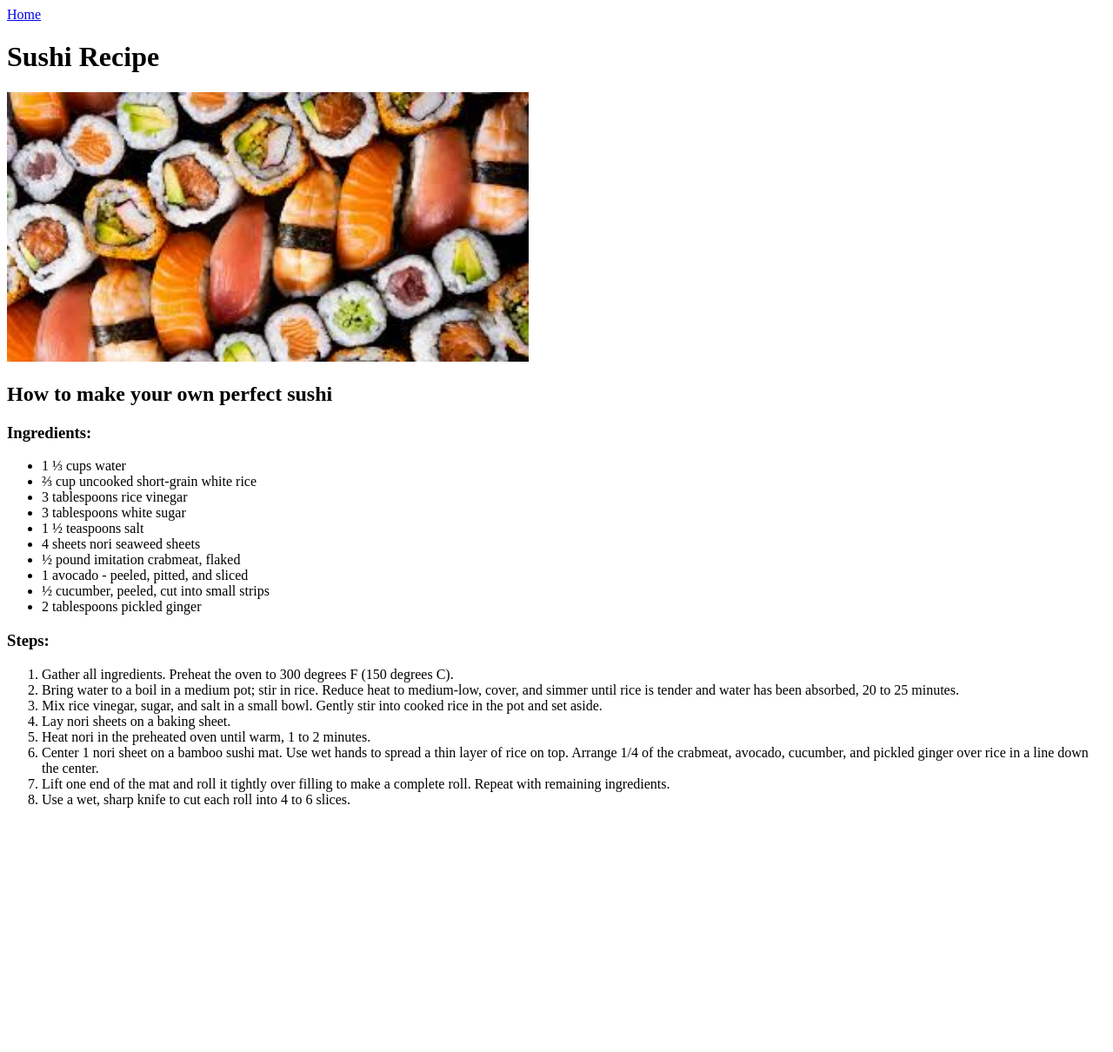
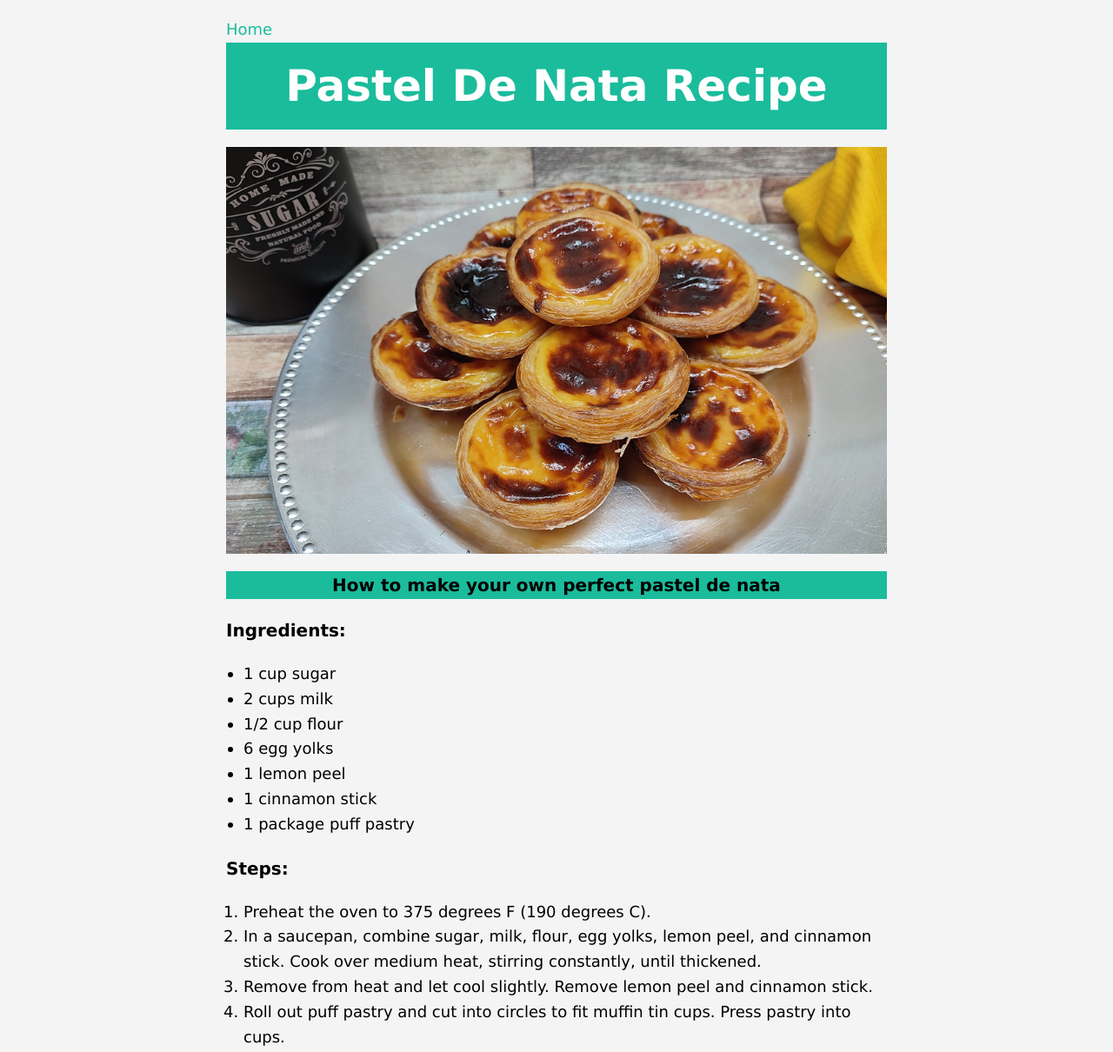
Before and after one commit to MarcoCotas/odin-recipes, a plain HTML site: page recipes/sushi.html in a window 1280 px wide. Shown: the top 1210 px of the page at 87% size. Before the commit the page ends 945 px from the top, so only its background shows below. Drawn offline with Linux system fonts and the light colour scheme.

Commit message:
Update the Website with CSS

```diff
--- a/recipes/sushi.html
+++ b/recipes/sushi.html
@@ -1,39 +1,37 @@
 <!DOCTYPE html>
 <html lang="en">
 <head>
+    <link rel="stylesheet" href="../style.css">
     <meta charset="UTF-8">
     <meta name="viewport" content="width=device-width, initial-scale=1.0">
-    <title>Sushi Recipe</title>
+    <title>Pastel De Nata Recipe</title>
 </head>
 <body>
-    <a href="../index.html">Home</a>
-    <h1>Sushi Recipe</h1>
-    <img src="../images/sushi.jpg" alt="Tasty Sushi" height="310" width="600">
-    <p></p>
-    <h2>How to make your own perfect sushi</h2>
-    <h3>Ingredients:</h3>
-    <ul>
-        <li>1 ⅓ cups water</li>
-        <li>⅔ cup uncooked short-grain white rice</li>
-        <li>3 tablespoons rice vinegar</li>
-        <li>3 tablespoons white sugar</li>
-        <li>1 ½ teaspoons salt</li>
-        <li>4 sheets nori seaweed sheets</li>
-        <li>½ pound imitation crabmeat, flaked</li>
-        <li>1 avocado - peeled, pitted, and sliced</li>
-        <li>½ cucumber, peeled, cut into small strips</li>
-        <li>2 tablespoons pickled ginger</li>
-    </ul>
-    <h3>Steps:</h3>
-    <ol>
-        <li>Gather all ingredients. Preheat the oven to 300 degrees F (150 degrees C).</li>
-        <li>Bring water to a boil in a medium pot; stir in rice. Reduce heat to medium-low, cover, and simmer until rice is tender and water has been absorbed, 20 to 25 minutes.</li>
-        <li>Mix rice vinegar, sugar, and salt in a small bowl. Gently stir into cooked rice in the pot and set aside.</li>
-        <li>Lay nori sheets on a baking sheet.</li>
-        <li>Heat nori in the preheated oven until warm, 1 to 2 minutes.</li>
-        <li>Center 1 nori sheet on a bamboo sushi mat. Use wet hands to spread a thin layer of rice on top. Arrange 1/4 of the crabmeat, avocado, cucumber, and pickled ginger over rice in a line down the center.</li>
-        <li>Lift one end of the mat and roll it tightly over filling to make a complete roll. Repeat with remaining ingredients.</li>
-        <li>Use a wet, sharp knife to cut each roll into 4 to 6 slices.</li>
-    </ol>
+    <div class="container">
+        <a href="../index.html" class="back-link">Home</a>
+        <h1 class="header">Pastel De Nata Recipe</h1>
+        <img src="../images/pasteldenata.jpg" alt="Tasty Pastel De Nata" class="recipe-image">
+        <h2 class="subheader">How to make your own perfect pastel de nata</h2>
+        <h3 class="section-title">Ingredients:</h3>
+        <ul class="ingredients-list">
+            <li>1 cup sugar</li>
+            <li>2 cups milk</li>
+            <li>1/2 cup flour</li>
+            <li>6 egg yolks</li>
+            <li>1 lemon peel</li>
+            <li>1 cinnamon stick</li>
+            <li>1 package puff pastry</li>
+        </ul>
+        <h3 class="section-title">Steps:</h3>
+        <ol class="steps-list">
+            <li>Preheat the oven to 375 degrees F (190 degrees C).</li>
+            <li>In a saucepan, combine sugar, milk, flour, egg yolks, lemon peel, and cinnamon stick. Cook over medium heat, stirring constantly, until thickened.</li>
+            <li>Remove from heat and let cool slightly. Remove lemon peel and cinnamon stick.</li>
+            <li>Roll out puff pastry and cut into circles to fit muffin tin cups. Press pastry into cups.</li>
+            <li>Fill each cup with the custard mixture.</li>
+            <li>Bake in preheated oven until pastry is golden brown and custard is set, about 20 minutes.</li>
+            <li>Let cool before serving.</li>
+        </ol>
+    </div>
 </body>
 </html>
--- /dev/null
+++ b/style.css
@@ -0,0 +1,74 @@
+* {
+    margin: 0;
+    padding: 0;
+    box-sizing: border-box;
+}
+
+body {
+    font-family: Verdana, 'Times New Roman', Tahoma, sans-serif;
+    font-size: large;
+    color: black;
+    background-color: #f4f4f4;
+    line-height: 1.6;
+    padding: 20px;
+}
+
+.container {
+    max-width: 800px;
+    margin: auto;
+    overflow: hidden;
+    padding: 0 20px;
+}
+
+.header {
+    padding: 10px;
+    text-align: center;
+    background: #1abc9c;
+    color: white;
+    font-size: 50px;
+    margin-bottom: 20px;
+}
+
+.subheader {
+    text-align: center;
+    background: #1abc9c;
+    color: rgb(0, 0, 0);
+    font-size: 20px;
+    margin-bottom: 20px;
+}
+
+.section-title {
+    text-align: left;
+    color: rgb(0, 0, 0);
+    font-size: 20px;
+    margin-bottom: 10px;
+}
+
+.text {
+    text-align: left;
+    color: rgb(0, 0, 0);
+    font-size: 20px;
+    margin-bottom: 20px;
+}
+
+.ingredients-list, .steps-list {
+    color: rgb(0, 0, 0);
+    margin: 20px 0;
+    padding-left: 20px;
+}
+
+a {
+    color: #1abc9c;
+    text-decoration: none;
+}
+
+a:hover {
+    text-decoration: underline;
+}
+
+.recipe-image {
+    max-width: 100%;
+    height: auto;
+    display: block;
+    margin: 20px 0;
+}
```
Also changed, not shown: index.html (+10 -7 lines), recipes/pasteldenata.html (+3 -0 lines), recipes/pizza.html (+10 -9 lines).
